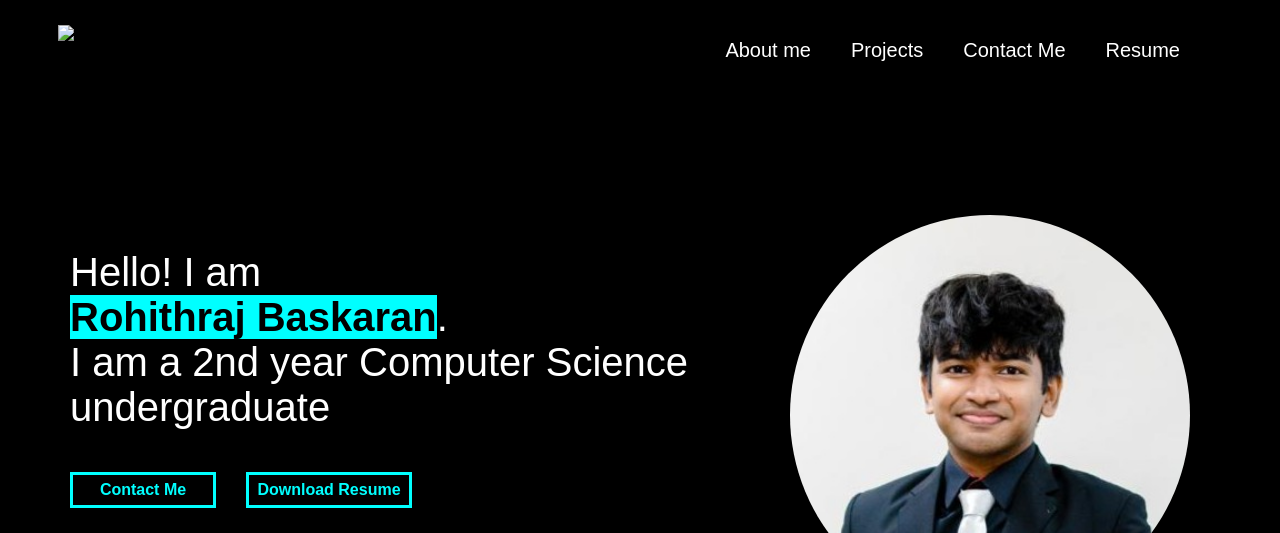
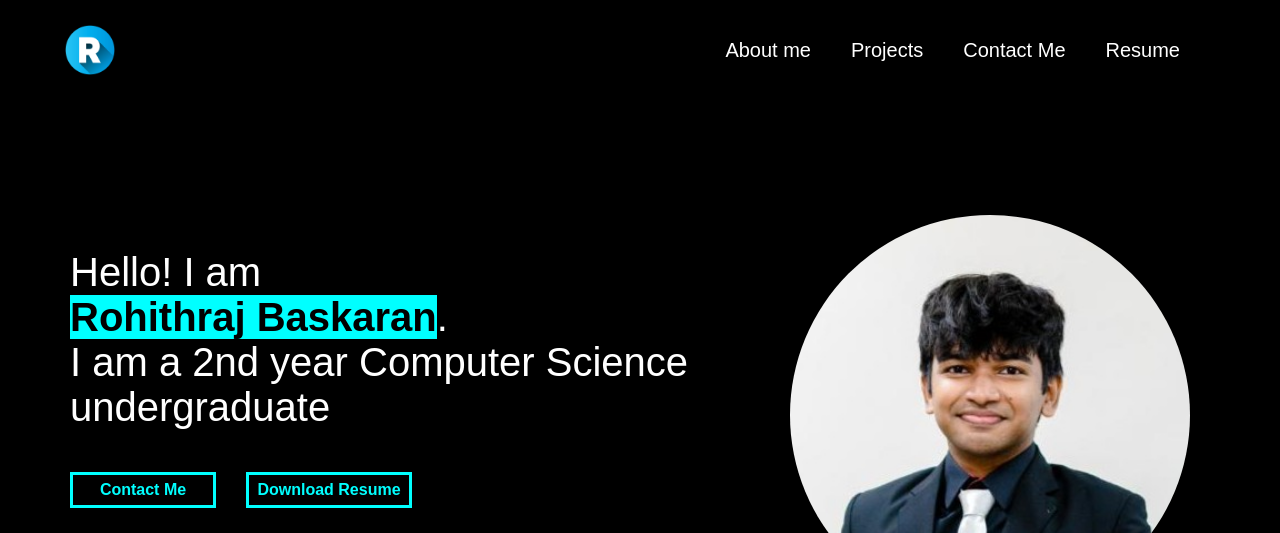
Before and after one commit to rohithrajbaskaran/Portfolio, a plain HTML site: page index.html in a window 1280 px wide. Shown: the top 533 px of the page. Drawn offline with Linux system fonts and the light colour scheme; the site is published under a folder, as on GitHub Pages, so addresses that start at the root find nothing.

Commit message:
Update index.html

```diff
--- a/index.html
+++ b/index.html
@@ -11,7 +11,7 @@
     <div class="home">
 
         <div class="icon-img">
-            <img  src="/images/letter-r-2.png" alt="Rohithraj Icon" />
+            <img  src="./images/letter-r-2.png" alt="Rohithraj Icon" />
         </div>
 
         <div class="nav-bar">
```
